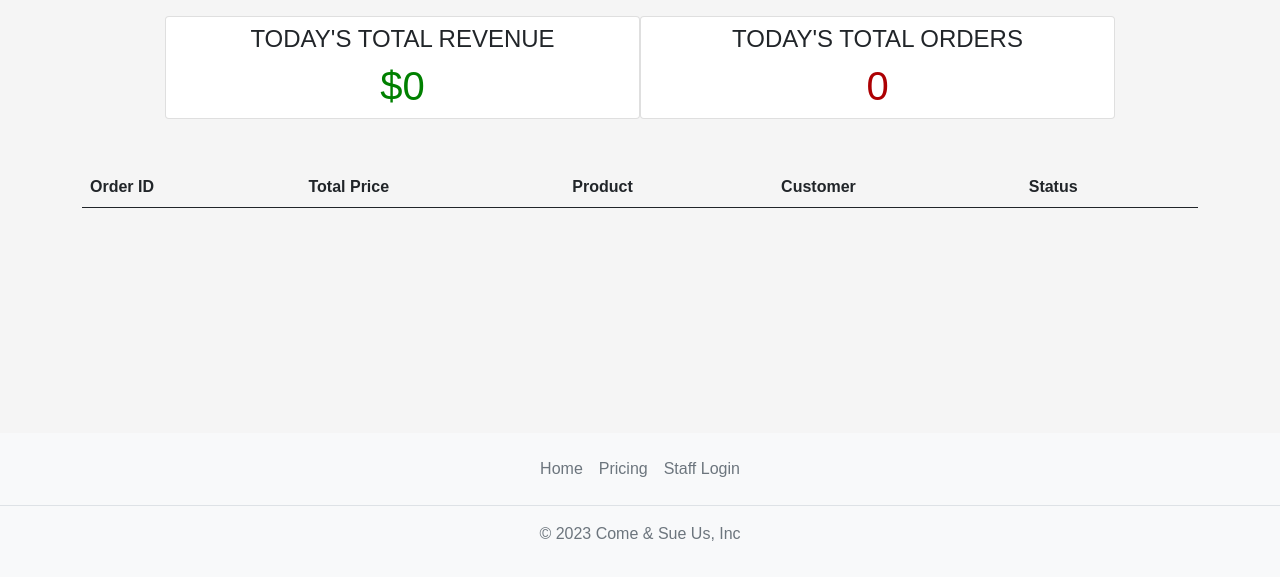
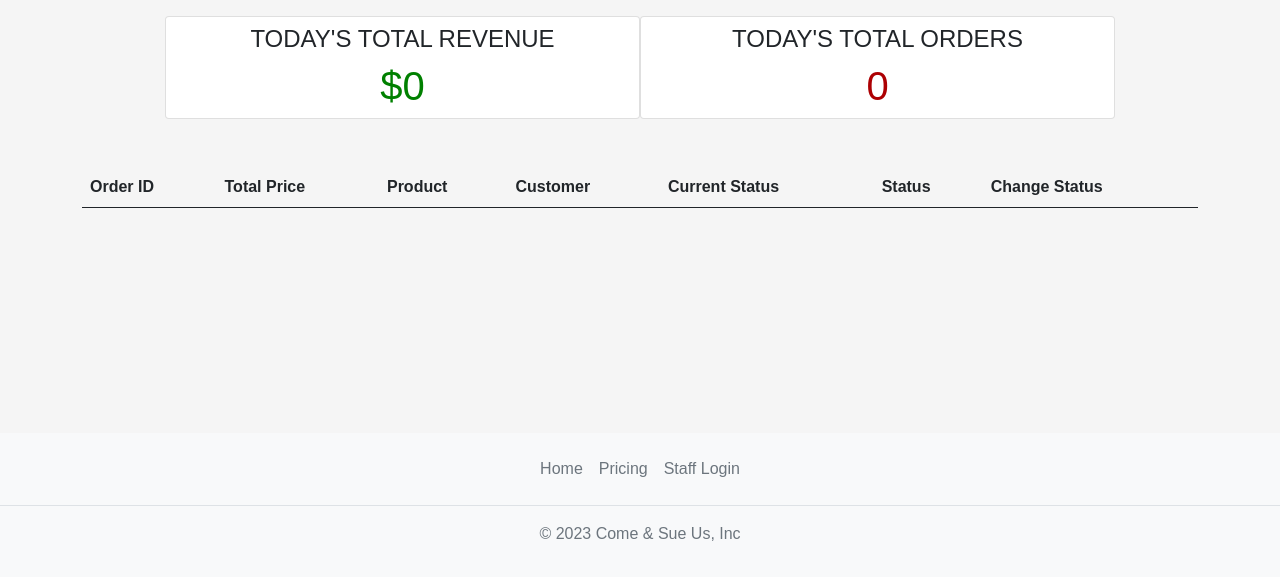
Before and after one commit to JacquesIversen/pp4-this-time-final, a Django app: page /staff/dashboard/ in a window 1280 px wide. Shown: the part 126-703 px from the top of the page. Run offline with Django 4.2, Linux system fonts and the light colour scheme; a user stored in the database is signed in; data comes from the database, SQL or seed files in the repository; both versions use the stored data as it was after the commit; lists and menus that the app fills with data are empty; some web fonts are replaced.

Commit message:
procfile updated

```diff
--- a/requirements.txt
+++ b/requirements.txt
@@ -4,6 +4,7 @@ crispy-bootstrap5==0.7
 Django==4.2.3
 django-allauth==0.54.0
 django-crispy-forms==2.0
+gunicorn==21.2.0
 oauthlib==3.2.2
 Pillow==10.0.0
 PyJWT==2.8.0
--- a/staff/templates/staff/dashboard.html
+++ b/staff/templates/staff/dashboard.html
@@ -23,7 +23,9 @@
                             <th scope="col">Total Price</th>
                             <th scope="col">Product</th>
                             <th scope="col">Customer</th>
+                            <th scope="col">Current Status</th>
                             <th scope="col">Status</th>
+                            <th scope="col">Change Status</th>
                         </tr>
                     </thead>
 
@@ -38,7 +40,21 @@
                                 {% endfor %}
                             </td>
                             <td>{{ order.user.email }}</td>
-                            <td>{{ order.status }}</td>
+                            <td>
+                                <form method="post" action="{% url 'change_status' order.pk %}">
+                                {% csrf_token %}
+                                <select id="status_dropdown" name="status">
+                                    <option value="Awaiting Pickup">Awaiting Pickup</option>
+                                    <option value="Delivered">Delivered</option>
+                                  </select>
+                                  </td>
+                                  <td>
+                                    <button type="submit">Update Status</button>
+                                  </td>
+                                  <td>
+                                    {{ order.status }}
+                                  </td>
+                                  </form>
                         </tr>
                         {% endfor %}
                     </tbody>
--- a/staff/urls.py
+++ b/staff/urls.py
@@ -1,7 +1,8 @@
 from django.urls import path
-from .views import Dashboard
+from .views import Dashboard, change_status
 
 
 urlpatterns = [
     path('dashboard/', Dashboard.as_view(), name='dashboard'),
+    path('dashboard/<int:pk>/', change_status, name='change_status'),
 ]
--- a/staff/views.py
+++ b/staff/views.py
@@ -1,4 +1,4 @@
-from django.shortcuts import render
+from django.shortcuts import render, redirect
 from django.views import View
 from django.contrib.auth.mixins import UserPassesTestMixin, LoginRequiredMixin
 from django.utils.timezone import datetime
@@ -26,5 +26,23 @@ class Dashboard(LoginRequiredMixin, UserPassesTestMixin, View):
 
         return render(request, 'staff/dashboard.html', context)
 
+
+
     def test_func(self):
         return self.request.user.groups.filter(name='Staff').exists()
+
+
+def change_status(request, pk):
+    print(pk)
+
+    order = OrderModel.objects.get(pk=pk)
+    if request.method == 'POST':
+
+        status = request.POST.get('status')
+        print(status)
+        if status:
+            order.status = status
+            order.save()
+
+
+    return redirect('dashboard')
```
Also changed, not shown: home/views.py (+18 -8 lines), db.sqlite3, 1 other file.
